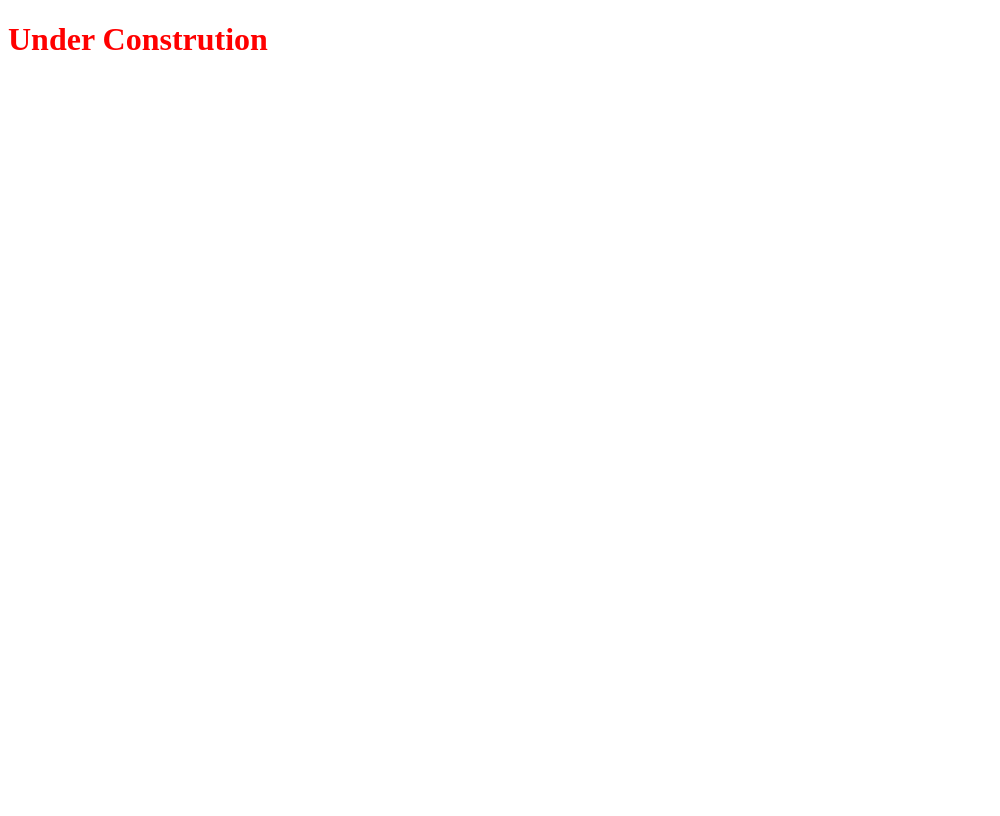
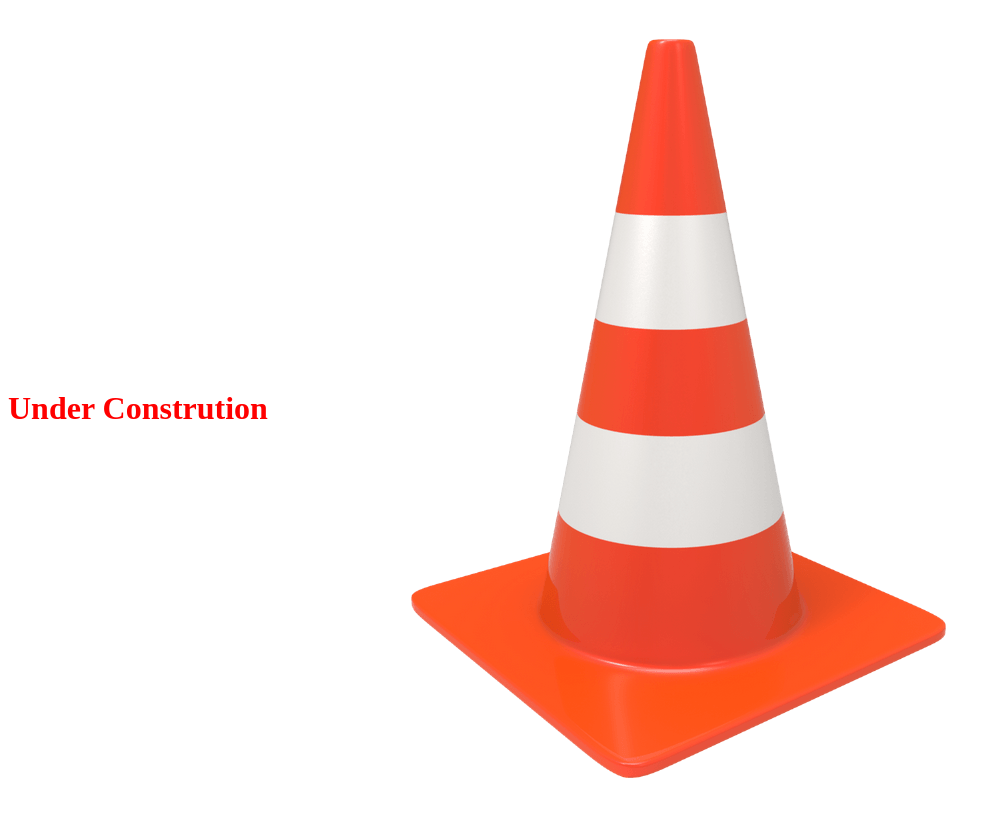
Before and after one commit to RickSol6/Portafolio-Website, a plain HTML site: page index.html in a window 1280 px wide. Shown: the whole page, without its empty margins (0-1000 px from the left). Drawn offline with Linux system fonts and the light colour scheme.

Commit message:
cone insert

```diff
--- a/index.css
+++ b/index.css
@@ -0,0 +1,4 @@
+.flex-row {
+  display:flex;
+  flex-direction: row; align-items: center; width: 100%;
+}
--- a/index.html
+++ b/index.html
@@ -5,8 +5,9 @@
 <link rel="stylesheet" href="index.css">
 <body>
 
-<div >
+<div class="flex-row" >
 <h1 style="color:red;">Under Constrution</h1>
+<img src="./images/cone.png"/>
 </div>
 
 
```
Also changed, not shown: images/cone.png (added).
